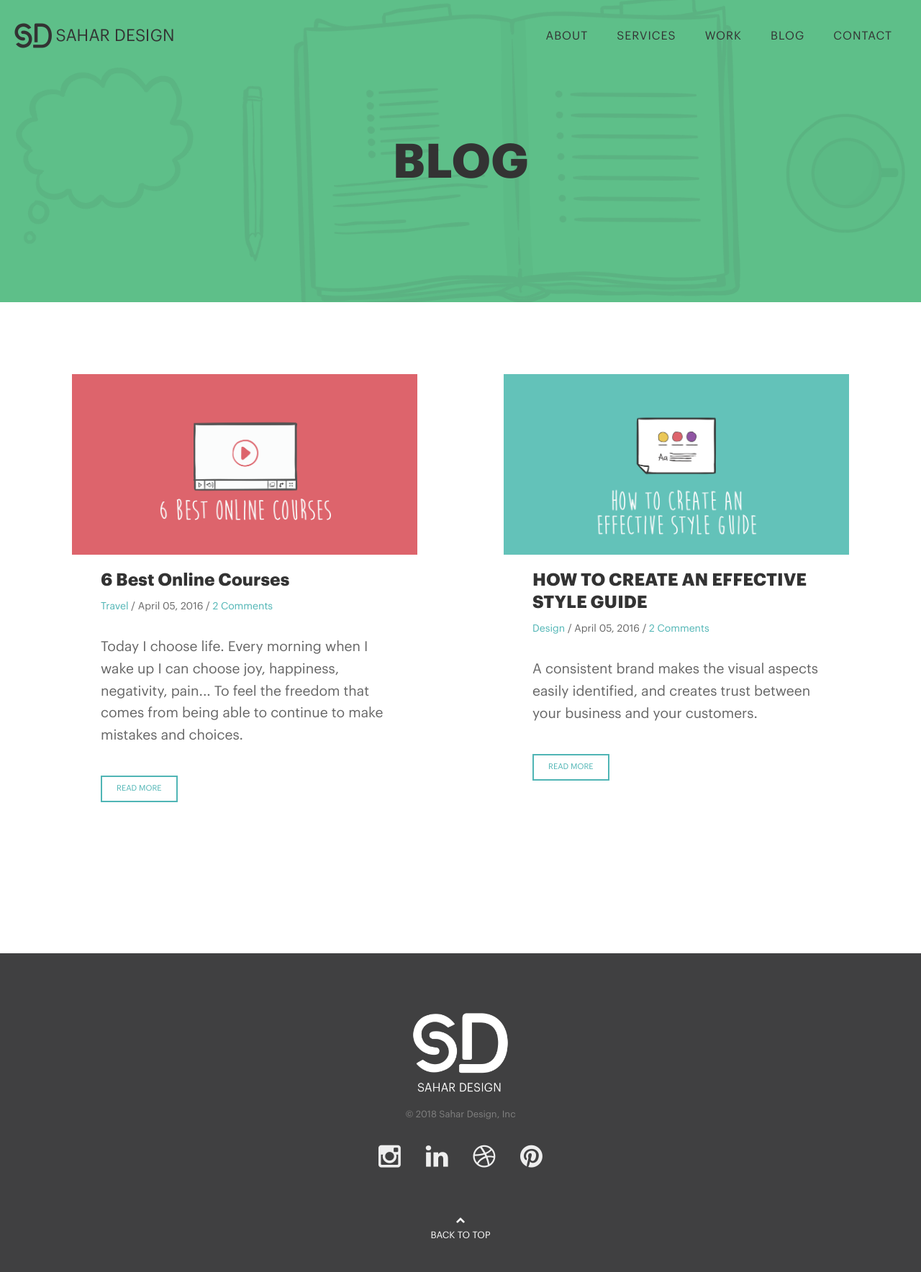
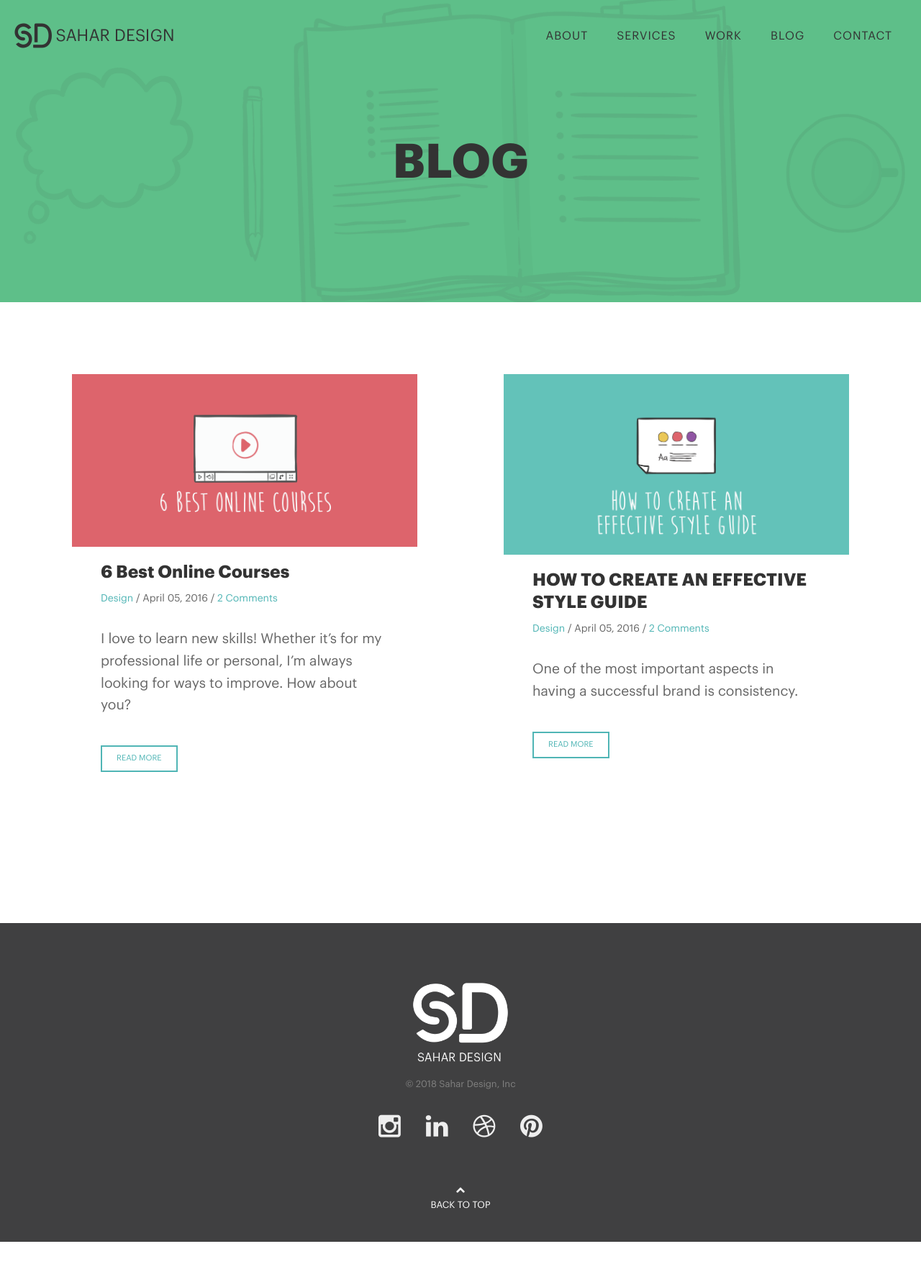
Before and after one commit to saharmh/sahardesign, a Jekyll site: the page built from blog/index.html, in a window 1280 px wide. Shown: the whole page at 72% size. Built offline with Jekyll 4.4.1, drawn with Linux system fonts in a browser that asks for light colours; the list of posts is cut into pages by our own code; after the commit the page ends 1726 px from its top, so only the background shows below that.

Commit message:
minor fixes

```diff
--- a/_layouts/blog.html
+++ b/_layouts/blog.html
@@ -7,13 +7,6 @@ layout: default
     <div class="row">
       <div class="medium-12 medium-centered columns">
         <h1>Blog</h1>
-      </div>
-    </div>
-  </div>
-  <div class="row">
-    <div class="medium-9 medium-centered columns">
-      <div class="header-quote">
-        <!-- <p>Know what we are doing and thinking</p> -->
       </div>
     </div>
   </div>
--- a/_posts/2016-04-06-best-online-courses.md
+++ b/_posts/2016-04-06-best-online-courses.md
@@ -1,13 +1,13 @@
 ---
 layout: post
 title: 6 Best Online Courses
-author: hornyou
+author: Sahar Hosseini
 date: 2016-04-06 06:50:03 +0800
-categories: travel
+categories: Design
 images:
 - images/header_learning_post.png
 excerpt:
-  Today I choose life. Every morning when I wake up I can choose joy, happiness, negativity, pain... To feel the freedom that comes from being able to continue to make mistakes and choices.
+  I love to learn new skills! Whether it’s for my professional life or personal, I’m always looking for ways to improve. How about you?
 ---
 
 I love to learn new skills! Whether it’s for my professional life or personal, I’m always looking for ways to improve. How about you?
--- a/_posts/2016-04-06-how-to-create-an-effective-style-guide.md
+++ b/_posts/2016-04-06-how-to-create-an-effective-style-guide.md
@@ -6,8 +6,7 @@ date: 2016-04-06 06:47:03 +0800
 categories: design
 images:
 - images/header_design_styleguide_post.png
-excerpt:
-  A consistent brand makes the visual aspects easily identified, and creates trust between your business and your customers.
+excerpt: One of the most important aspects in having a successful brand is consistency.
 ---
 
 One of the most important aspects in having a successful brand is consistency.
--- a/css/responsive.css
+++ b/css/responsive.css
@@ -47,6 +47,10 @@
 @media only screen and (max-width: 1024px) {
   p, .section-work-title p {
     font-size: 1rem;}
+
+  .hero-text {
+  	padding-top: 100px;
+  }
   .section-title p { font-size: 20px;}
   .about-text {margin-top: 40px;}
   .full {
--- a/css/style.css
+++ b/css/style.css
@@ -435,6 +435,9 @@ ul.socials {
 /* Home */
 .hero-text {
 	padding-top: 320px;
+}
+.hero-text h2 {
+
 }
 /* About */
 .full-image img {
```
Also changed, not shown: images/header_learning_post.png.
